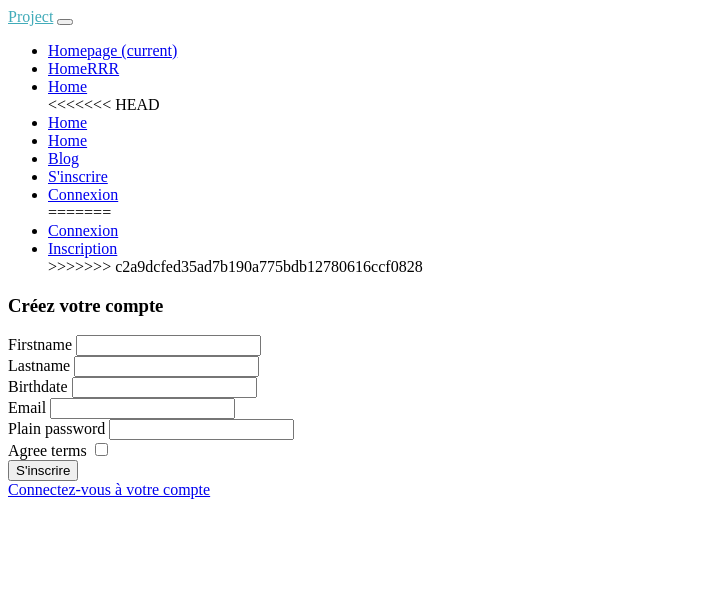
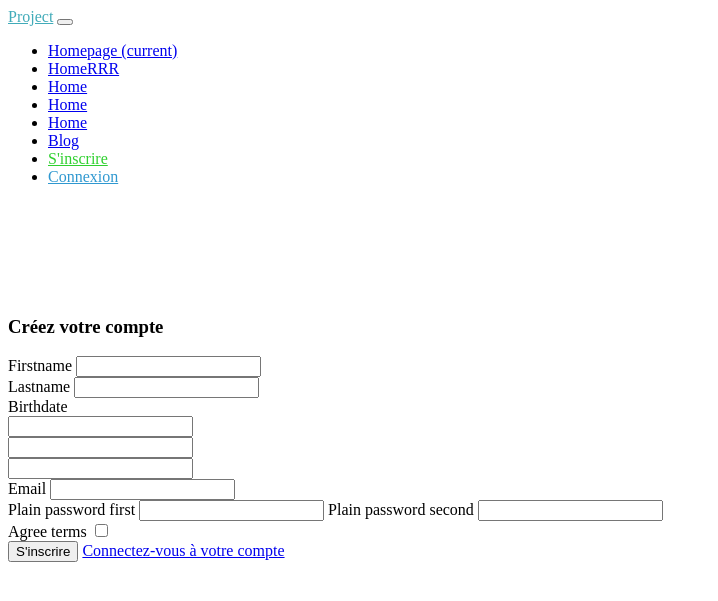
Before and after one commit to duffman033/Project, a Symfony app: template templates/registration/register.html.twig in a window 1280 px wide. Shown: the top 601 px of the page, without its empty margins (0-718 px from the left). Run offline with Twig, Linux system fonts and the light colour scheme; the template is opened without the code that fills it, so the values that code supplies are empty; form fields are guessed from the names that the template uses; some libraries are stand-ins or nearby versions.

Commit message:
blog + admin + user

```diff
--- a/templates/navbar.html.twig
+++ b/templates/navbar.html.twig
@@ -1,6 +1,6 @@
 <header>
     <nav class="navbar navbar-expand-lg fixed-top">
-        <div class="container"><a href="#" style="color:#41abb9" class="navbar-brand text-uppercase font-weight-bold">Project</a>
+        <div class="container"><a href="{{path('homepage')}}" style="color:#41abb9" class="navbar-brand text-uppercase font-weight-bold">Project</a>
             <button type="button" data-toggle="collapse" data-target="#navbarSupportedContent" aria-controls="navbarSupportedContent" aria-expanded="false" aria-label="Toggle navigation" class="navbar-toggler navbar-toggler-right"><i class="fa fa-bars"></i></button>
 
             <div id="navbarSupportedContent" class="collapse navbar-collapse">
@@ -8,23 +8,21 @@
                     <li class="nav-item active"><a href=" {{path('homepage')}} " class="nav-link text-uppercase font-weight-bold">Homepage <span class="sr-only">(current)</span></a></li>
                     <li class="nav-item"><a href="#" class="nav-link text-uppercase font-weight-bold">HomeRRR</a></li>
                     <li class="nav-item"><a href="#" class="nav-link text-uppercase font-weight-bold">Home</a></li>
-<<<<<<< HEAD
                     <li class="nav-item"><a href="#" class="nav-link text-uppercase font-weight-bold">Home</a></li>
                     <li class="nav-item"><a href="#" class="nav-link text-uppercase font-weight-bold">Home</a></li>
                     <li class="nav-item"><a href="{{path ('blogpost_blog')}}" class="nav-link text-uppercase font-weight-bold">Blog</a></li>
-                    <form class="form-inline my-2 my-lg-0">
-                        <li class="nav-item"><a href="#" class="nav-link text-uppercase font-weight-bold"><i class="ri-login-circle-line"></i> S'inscrire</a></li>
-                        <li class="nav-item"><a href="#" class="nav-link text-uppercase font-weight-bold"><i class="ri-login-circle-line"></i> Connexion</a></li>
-                    </form>
-                    {#        <form class="form-inline my-2 my-lg-0">#}
-                    {#            <li class="nav-item"><a href="#" class="nav-link text-uppercase font-weight-bold"><i class="ri-profile-line"></i> Mon compte</a></li>#}
-                    {#            <li class="nav-item"><a href="#" class="nav-link text-uppercase font-weight-bold">< i class ="ri-logout-circle-line"></i > Deconnextion</a></li>#}
-                    {#        </form>#}
-=======
 
-                    <li class="nav-item"><a href=" {{path('app_login')}} " class="nav-link text-uppercase font-weight-bold">Connexion</a></li>
-                    <li class="nav-item"><a href="{{path('app_register')}}" class="nav-link text-uppercase font-weight-bold">Inscription</a></li>
->>>>>>> c2a9dcfed35ad7b190a775bdb12780616ccf0828
+                    {% if is_granted('IS_AUTHENTICATED_FULLY') %}
+                        <form class="form-inline my-2 my-lg-0">
+                            <li class="nav-item"><a href="{{path('user')}}" class="nav-link text-uppercase font-weight-bold" style="color: #2fd02f"><i class="ri-profile-line"></i> Mon compte</a></li>
+                            <li class="nav-item"><a href="{{path('app_logout')}}" class="nav-link text-uppercase font-weight-bold" style="color: #9c0404"><i class ="ri-logout-circle-line"></i > Deconnextion</a></li>
+                        </form>
+                    {% else %}
+                        <form class="form-inline my-2 my-lg-0">
+                            <li class="nav-item"><a href="{{path('app_register')}}" class="nav-link text-uppercase font-weight-bold" style="color: #2fd02f"><i class="ri-login-circle-line"></i> S'inscrire</a></li>
+                            <li class="nav-item"><a href="{{path('app_login')}}" class="nav-link text-uppercase font-weight-bold" style="color: #2f98d0"><i class="ri-login-circle-line"></i> Connexion</a></li>
+                        </form>
+                    {% endif %}
                 </ul>
             </div>
         </div>
--- a/templates/registration/register.html.twig
+++ b/templates/registration/register.html.twig
@@ -1,18 +1,19 @@
 {% extends 'base.html.twig' %}
 
-{% block title %}S'inscrire{% endblock %}
+{% block title %}{% trans into 'fr_FR'%}S'inscrire {% endtrans %} {% endblock %}
 
 {% block body %}
+<div class="row d-flex justify-content-center align-items-center" style="padding-top : 95px;">
 <div class="container mt-5">
-    <div class="row">
-        <div class= "col-lg-4 offset-lg-4">
+    <div class="row g-2">
+        <div class= "col-md offset-md mt-2">
 
     {% for flashError in app.flashes('verify_email_error') %}
         <div class="alert alert-danger" role="alert">{{ flashError }}</div>
     {% endfor %}
 
 
-    <h3 "class= form_registration mt-5">Créez votre compte</h3>
+    <h3 class= "form_registration">Créez votre compte</h3>
 
     {{ form_start(registrationForm, {
         attr: {
@@ -35,11 +36,25 @@
       </div>
              <div class="form-group">
         {{form_label(registrationForm.birthdate)}}
-        {{form_widget(registrationForm.birthdate)}}
+
+		 <div class="row">
+		<div class="col-4">
+        {{form_widget(registrationForm.birthdate.day)}}
+		</div>
+		<div class="col-4">
+        {{form_widget(registrationForm.birthdate.month)}}
+		</div>
+		<div class="col-4">
+        {{form_widget(registrationForm.birthdate.year)}}
+		</div>
         {{form_help(registrationForm.birthdate)}}
         {{form_errors(registrationForm.birthdate)}}
       </div>
+	  </div>
+</div>
 
+
+<div class= "col-md offset-md mt-5">
            <div class="form-group">
         {{form_label(registrationForm.email)}}
         {{form_widget(registrationForm.email)}}
@@ -48,10 +63,15 @@
       </div>
 
              <div class="form-group">
-        {{form_label(registrationForm.plainPassword)}}
-        {{form_widget(registrationForm.plainPassword)}}
-        {{form_help(registrationForm.plainPassword)}}
-        {{form_errors(registrationForm.plainPassword)}}
+        {{form_label(registrationForm.plainPassword.first)}}
+        {{form_widget(registrationForm.plainPassword.first)}}
+        {{form_help(registrationForm.plainPassword.first)}}
+        {{form_errors(registrationForm.plainPassword.first)}}
+
+        {{form_label(registrationForm.plainPassword.second)}}
+        {{form_widget(registrationForm.plainPassword.second)}}
+        {{form_help(registrationForm.plainPassword.second)}}
+        {{form_errors(registrationForm.plainPassword.second)}}
       </div>
 
                <div class="form-group">
@@ -68,8 +88,9 @@
         {# Redirection vers la page de connexion de compte #}
          <a href="{{ path('app_login') }}">Connectez-vous à votre compte</a>
 
+				</div>
             </div>
          </div>
-    </div>
+		 </div>
 
 {% endblock %}
--- a/templates/security/login.html.twig
+++ b/templates/security/login.html.twig
@@ -1,6 +1,6 @@
 {% extends 'base.html.twig' %}
 
-{% block title %}Connectez-vous!{% endblock %}
+{% block title %} Connectez-vous!{% endblock %}
 
 {% block body %}
 <div class="container mt-5">
```
Also changed, not shown: composer.json (+4 -5 lines), migrations/Version20210429080742.php (deleted, +0 -31 lines), migrations/Version20210502190935.php (deleted, +0 -35 lines), migrations/Version20210503121600.php (deleted, +0 -31 lines), migrations/Version20210503143628.php (deleted, +0 -31 lines), src/Form/RegistrationFormType.php (+40 -20 lines), templates/user/index.html.twig (+33 -15 lines), 3 other files.
